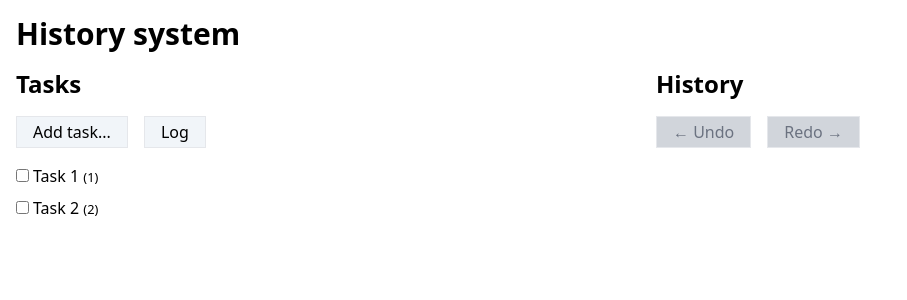
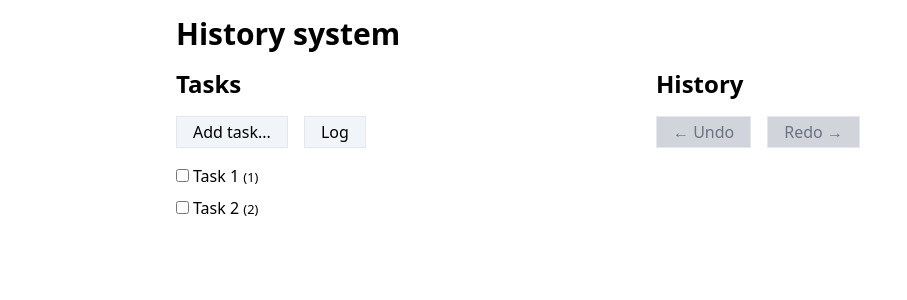
Before and after one commit to ginpei/history-system, a Next.js app: page / in a window 1280 px wide. Shown: the top 300 px of the page, without its empty margins (0-907 px from the left). Built offline with nearby package versions, Linux system fonts and the light colour scheme.

Commit message:
feat: 🎸 container layout

```diff
--- /dev/null
+++ b/src/lib/layout/Container.tsx
@@ -0,0 +1,9 @@
+export interface ContainerProps {
+  children: React.ReactNode;
+}
+
+export function Container({ children }: ContainerProps): JSX.Element {
+  return (
+    <div className="mx-auto min-x-[320px] max-w-[60rem] px-4">{children}</div>
+  );
+}
--- a/src/pages/home/HomePage.tsx
+++ b/src/pages/home/HomePage.tsx
@@ -8,6 +8,7 @@ import { H2 } from "../../lib/style/H2";
 import { Task } from "../../lib/task/Task";
 import { taskActions } from "../../lib/task/TaskAction";
 import { buildTaskHistory, useTaskHistory } from "./history";
+import { Container } from "../../lib/layout/Container";
 
 const initialTasks: Task[] = [
   {
@@ -116,11 +117,12 @@ export function HomePage(): JSX.Element {
   };
 
   return (
-    <div className="m-4">
+    <div className="my-4">
       <Head>
         <title>History system</title>
         <link rel="icon" href="/icon-512.png" />
       </Head>
+      <Container>
         <VStack>
           <H1>History system</H1>
           <div className="flex gap-8 [&>*]:w-1/2">
@@ -197,6 +199,7 @@ export function HomePage(): JSX.Element {
             </VStack>
           </div>
         </VStack>
+      </Container>
     </div>
   );
 }
```
Lines whose indentation alone changed are shown as unchanged.
